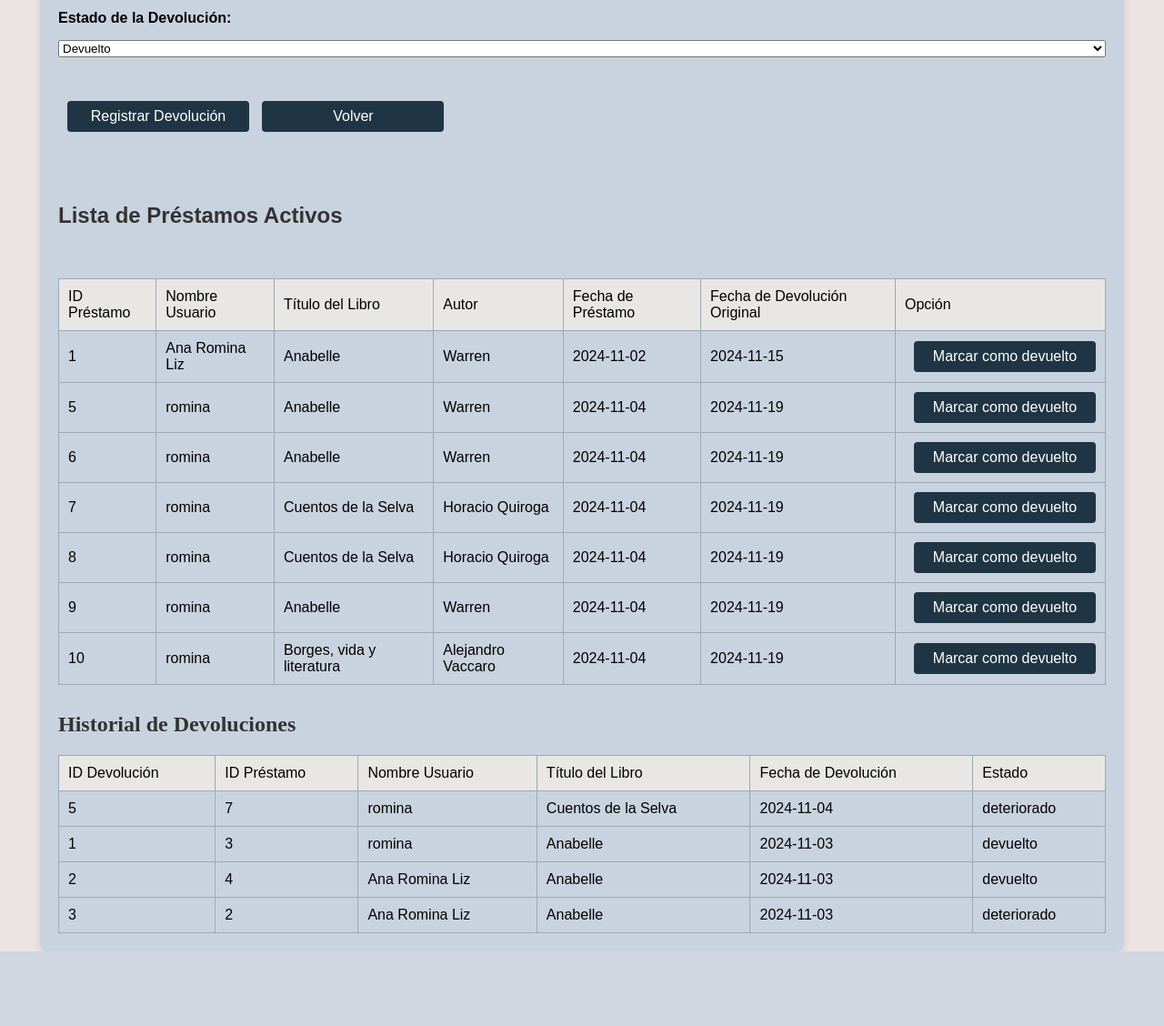
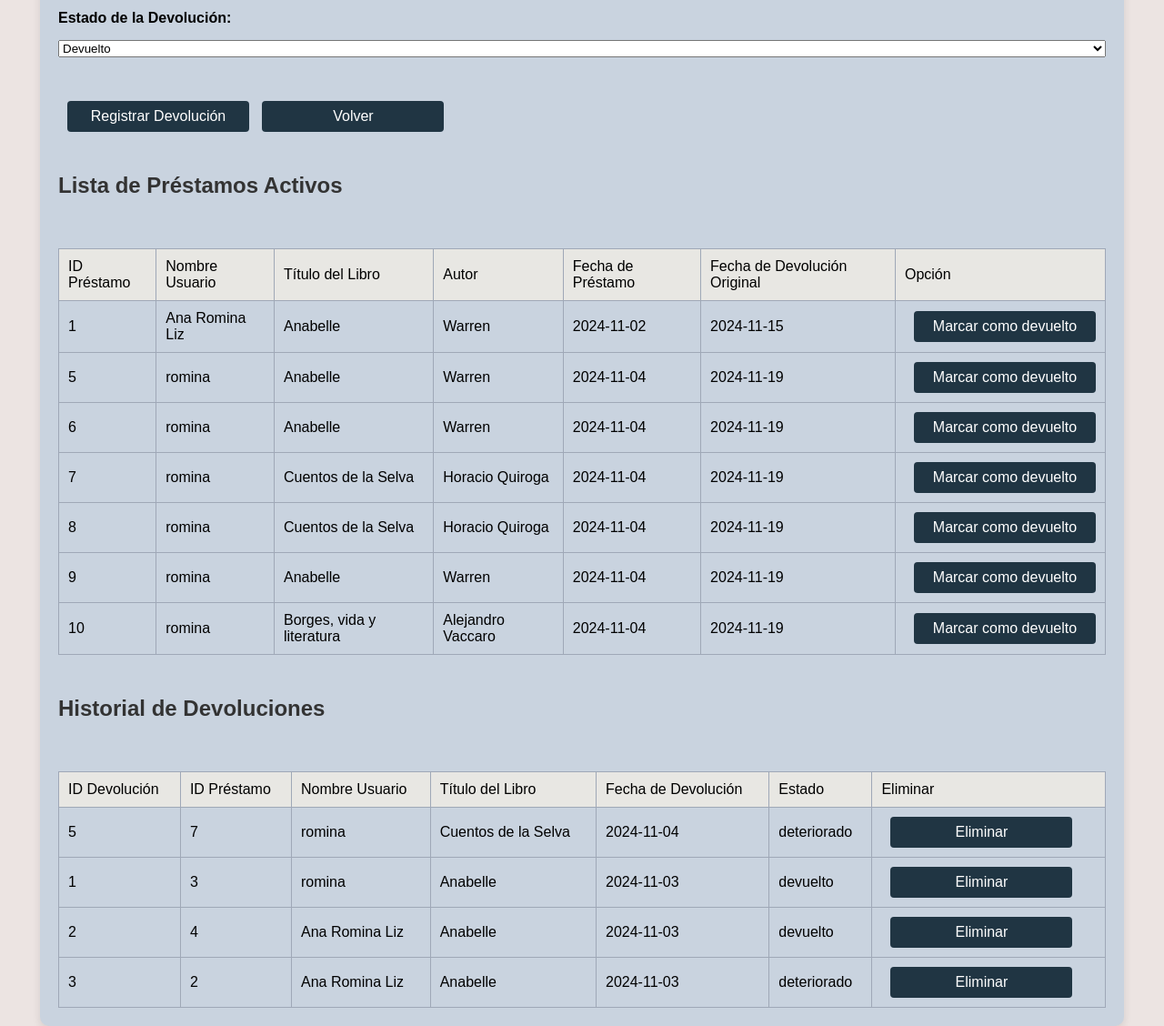
Before and after one commit to Ana1529/Biblioteca, a PHP site: page /devoluciones.php in a window 1280 px wide. Shown: the part 366-1494 px from the top of the page at 91% size. Before the commit the page ends 1412 px from the top, so only its background shows below. Run offline with PHP 8.4, Linux system fonts and the light colour scheme; data comes from the database, SQL or seed files in the repository.

Commit message:
devoluciones.php y gestionar_prestamos.php
modifique devoluciones y gestionar_prestamos.

```diff
--- a/basededatos.sql
+++ b/basededatos.sql
@@ -96,6 +96,7 @@
     FOREIGN KEY (id_libro) REFERENCES libros(id_libro) ON DELETE CASCADE
 );
 
+
 ALTER TABLE usuarios MODIFY COLUMN contra VARCHAR(64);
 
 
--- a/css/return.css
+++ b/css/return.css
@@ -2,6 +2,7 @@
     margin: 0; /* Quita el margen predeterminado */
     height: 100%; /* Hace que el body ocupe toda la altura de la ventana */
     background-color: #ECE4E2; /* Fondo general */
+
 }
 
 .container {
--- a/devoluciones.php
+++ b/devoluciones.php
@@ -13,23 +13,46 @@
     die("Conexión fallida: " . $conexion->connect_error);
 }
 
-// Manejar la lógica de la devolución
-if ($_SERVER['REQUEST_METHOD'] == 'POST' && isset($_POST['registrar_devolucion'])) {
+// Manejar la lógica de la devolución (marcar como devuelto)
+if ($_SERVER['REQUEST_METHOD'] == 'POST' && isset($_POST['marcar_devuelto'])) {
     $id_prestamo = $_POST['id_prestamo'];
     $fecha_devolucion = date('Y-m-d'); // Fecha actual
     $estado = $_POST['estado'];
 
     // Insertar la devolución en la base de datos
-    $query = "INSERT INTO devoluciones (id_prestamo, fecha_devolucion, estado) VALUES (?, ?, ?)";
-    $stmt = $conexion->prepare($query);
+    $query_insertar_devolucion = "INSERT INTO devoluciones (id_prestamo, fecha_devolucion, estado) VALUES (?, ?, ?)";
+    $stmt = $conexion->prepare($query_insertar_devolucion);
     $stmt->bind_param('iss', $id_prestamo, $fecha_devolucion, $estado);
 
     if ($stmt->execute()) {
-        $_SESSION['mensaje'] = "Devolución registrada correctamente.";
+        // Eliminar el préstamo de la tabla prestamos
+        $query_eliminar_prestamo = "DELETE FROM prestamos WHERE id_prestamo = ?";
+        $stmt_eliminar = $conexion->prepare($query_eliminar_prestamo);
+        $stmt_eliminar->bind_param('i', $id_prestamo);
+        $stmt_eliminar->execute();
+
+        $_SESSION['mensaje'] = "Devolución registrada correctamente y préstamo eliminado.";
     } else {
         $_SESSION['mensaje'] = "Error al registrar la devolución: " . $stmt->error;
     }
+    $stmt->close();
+    $stmt_eliminar->close();
+}
 
+// Manejar la eliminación de registros del historial de devoluciones
+if ($_SERVER['REQUEST_METHOD'] == 'POST' && isset($_POST['eliminar_devolucion'])) {
+    $id_devolucion = $_POST['id_devolucion'];
+
+    // Eliminar el registro de la tabla devoluciones
+    $query_eliminar_devolucion = "DELETE FROM devoluciones WHERE id_devolucion = ?";
+    $stmt = $conexion->prepare($query_eliminar_devolucion);
+    $stmt->bind_param('i', $id_devolucion);
+
+    if ($stmt->execute()) {
+        $_SESSION['mensaje'] = "Devolución eliminada del historial.";
+    } else {
+        $_SESSION['mensaje'] = "Error al eliminar la devolución: " . $stmt->error;
+    }
     $stmt->close();
 }
 
@@ -115,7 +138,7 @@
                     <button type="submit" name="registrar_devolucion">Registrar Devolución</button>
                     <button type="button" onclick="window.location.href='administrador.php'">Volver</button>
                 </div>
-                <br>
+
             <h2>Lista de Préstamos Activos</h2>
             <table>
                 <thead>
@@ -139,16 +162,17 @@
                             <td><?php echo htmlspecialchars($prestamo['fecha_prestamo']); ?></td>
                             <td><?php echo htmlspecialchars($prestamo['fecha_devolucion']); ?></td>
                             <td>
-                                    <button type="button" onclick="selectPrestamo(<?php echo $prestamo['id_prestamo']; ?>)">Marcar como devuelto</button>
+                                <form method="POST" action="">
+                                    <input type="hidden" name="id_prestamo" value="<?php echo $prestamo['id_prestamo']; ?>">
+                                    <input type="hidden" name="estado" value="devuelto"> <!-- Estado predeterminado -->
+                                    <button type="submit" name="marcar_devuelto">Marcar como devuelto</button>
+                                </form>
                             </td>
                         </tr>
                     <?php endwhile; ?>
                 </tbody>
             </table>
 
-            </form>
-
-            <!-- Historial de Devoluciones -->
             <h2>Historial de Devoluciones</h2>
             <table>
                 <thead>
@@ -159,6 +183,7 @@
                         <th>Título del Libro</th>
                         <th>Fecha de Devolución</th>
                         <th>Estado</th>
+                        <th>Eliminar</th>
                     </tr>
                 </thead>
                 <tbody>
@@ -170,26 +195,23 @@
                             <td><?php echo htmlspecialchars($historial['titulo_libro']); ?></td>
                             <td><?php echo htmlspecialchars($historial['fecha_devolucion']); ?></td>
                             <td><?php echo htmlspecialchars($historial['estado']); ?></td>
+                            <td>
+                                <form method="POST" action="">
+                                    <input type="hidden" name="id_devolucion" value="<?php echo $historial['id_devolucion']; ?>">
+                                    <button type="submit" name="eliminar_devolucion">Eliminar</button>
+                                </form>
+                            </td>
                         </tr>
                     <?php endwhile; ?>
                 </tbody>
             </table>
 
         </div>
-
     </div>
-
-
-    <script>
-        function selectPrestamo(id) {
-            document.getElementById('id_prestamo').value = id;
-            // Puedes añadir más lógica aquí si es necesario
-        }
-    </script>
+</body>
+</html>
 
 <?php
 // Cerrar la conexión
 $conexion->close();
 ?>
-</body>
-</html>
--- a/prestamos.php
+++ b/prestamos.php
@@ -76,6 +76,8 @@
         <input type="text" id="bookTitle" name="bookTitle" required>
 
         <button type="submit" name="registrar_prestamo">Solicitar Préstamo</button>
+        <button type="button" onclick="window.location.href='Pagina_principal.php'">Volver</button>
+
     </form>
 
 </body>
```
Also changed, not shown: gestionar_prestamos.php (+12 -2 lines), libros_por_categoria.php (line endings or trailing spaces). Lines whose indentation alone changed are shown as unchanged.
